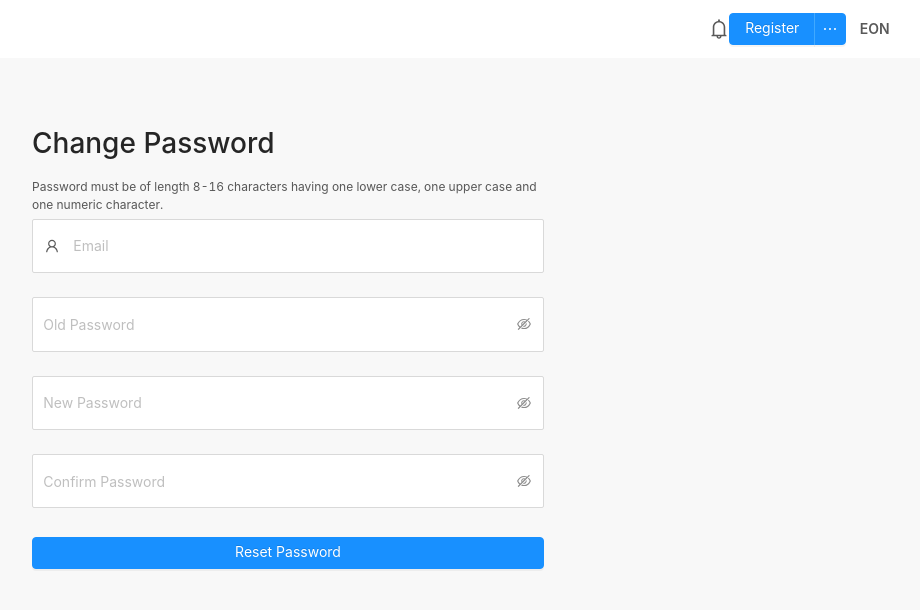
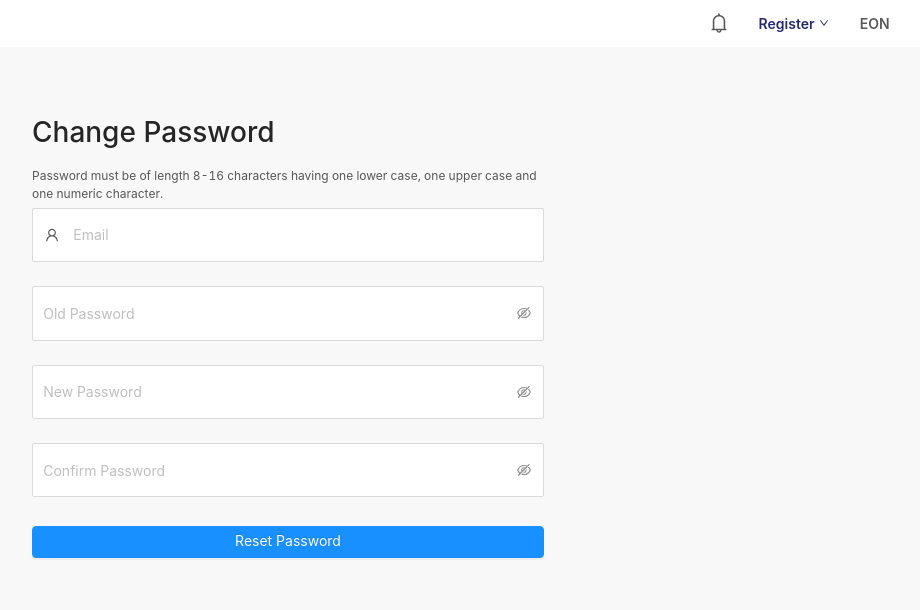
Before and after one commit to bhaarneval/eon-web, a React app: page /change-password in a window 1280 px wide. Shown: the top 610 px of the page, without its empty margins (352-1272 px from the left). Built offline with nearby package versions, Linux system fonts and the light colour scheme.

Commit message:
Rename forgot password component to changePassword.

```diff
--- a/src/components/forgotPassword/forgotPassword.js
+++ b/src/components/forgotPassword/changePassword.js
@@ -7,7 +7,7 @@ import {  Form, Input, Button  } from 'antd';
 import { UserOutlined } from '@ant-design/icons';
 import { PASSWORD_VALIDATION, EMAIL_VALIDATION } from "../../constants/constants";
 
-class ForgotPassword extends Component {
+class ChangePassword extends Component {
   constructor(props) {
     super(props);
     this.state = {
@@ -126,4 +126,4 @@ class ForgotPassword extends Component {
   }
 }
 
-export default ForgotPassword;
+export default ChangePassword;
--- a/src/components/layout/layout.js
+++ b/src/components/layout/layout.js
@@ -6,7 +6,7 @@ import { Route, Switch } from "react-router-dom";
 import Login from "../../components/login/login";
 import OrganiserRegistration from "../../containers/registration/organiserRegistration";
 import UserRegistration from "../../containers/registration/userRegistration";
-import ForgotPassword from "../../components/forgotPassword/forgotPassword";
+import ChangePassword from "../forgotPassword/changePassword";
 import EventDetail from "../../containers/event/eventDetail";
 import Navbar from "../../components/nav/navbar";
 import SideNav from "../../components/sideNav/sideNav";
@@ -33,7 +33,7 @@ function StyledComp() {
               <Route path="/login" component={Login} />
               <Route path="/register/organiser" component={OrganiserRegistration}/>
               <Route path="/register/subscriber" component={UserRegistration}/>
-              <Route path="/change-password" exact component={ForgotPassword} />
+              <Route path="/change-password" exact component={ChangePassword} />
               <Route path="/dashboard" component = {Dashboard}/>
               <Route path="/create" component={CreateEvent}/>
               <Route path="/event-details/1" component = {EventDetail}/>
--- a/src/components/nav/navbar.js
+++ b/src/components/nav/navbar.js
@@ -95,15 +95,10 @@ class Navbar extends Component {
             <Dropdown overlay={menuSidebar}>
               <div>Priyanka <DownOutlined /></div>
             </Dropdown>
-
           :
-            <Dropdown.Button
-              overlay = {menu}
-              type="primary"
-              variant="contained"
-            >
-              Register
-            </Dropdown.Button>
+          <Dropdown overlay={menu} >
+            <div style={{color:"#262C6F"}}>Register <DownOutlined /></div>
+          </Dropdown>
           }
         <div>EON</div>
         </div>
```
Also changed, not shown: 1 other file (tests, documents, lock files or other folders).
